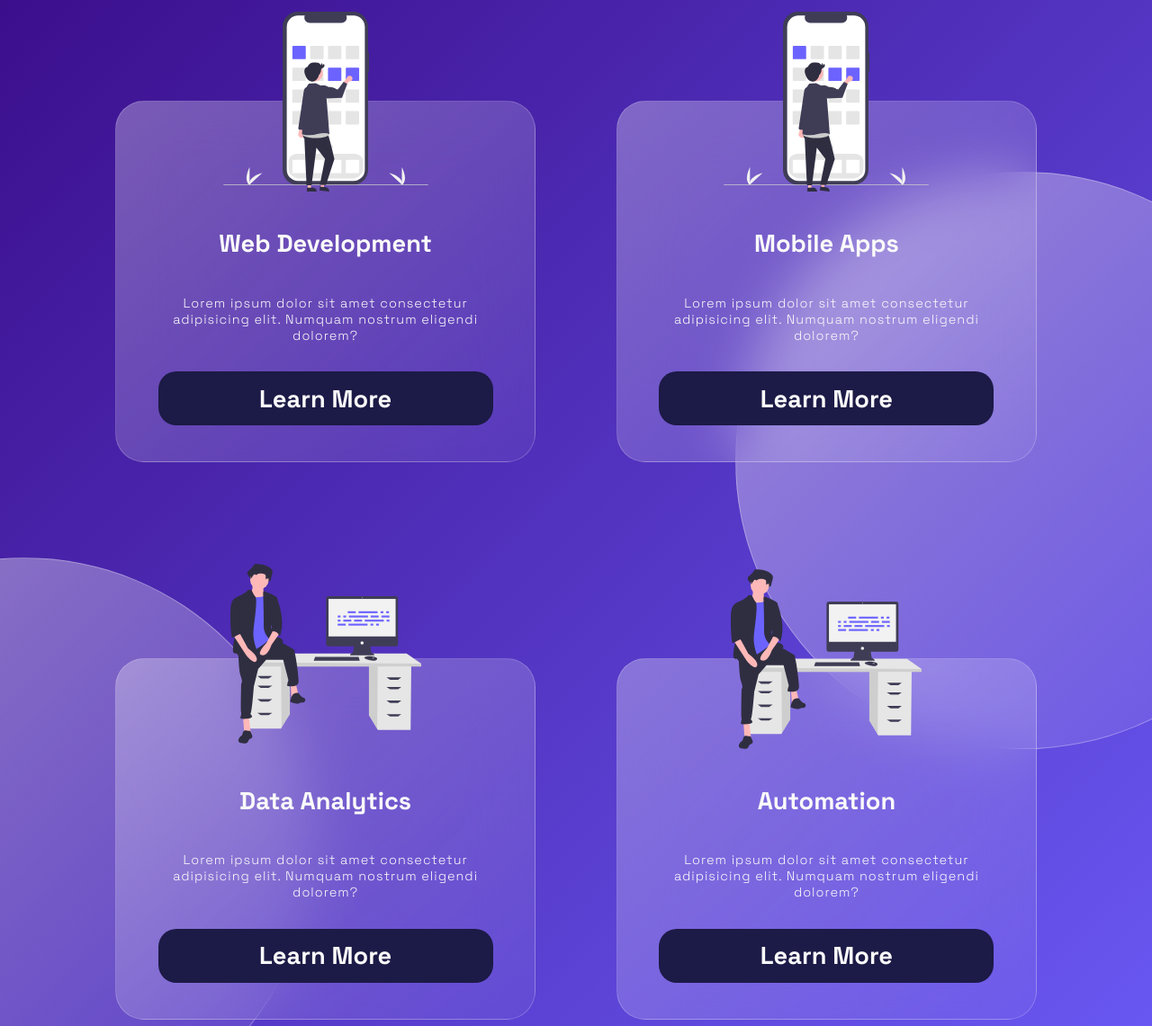
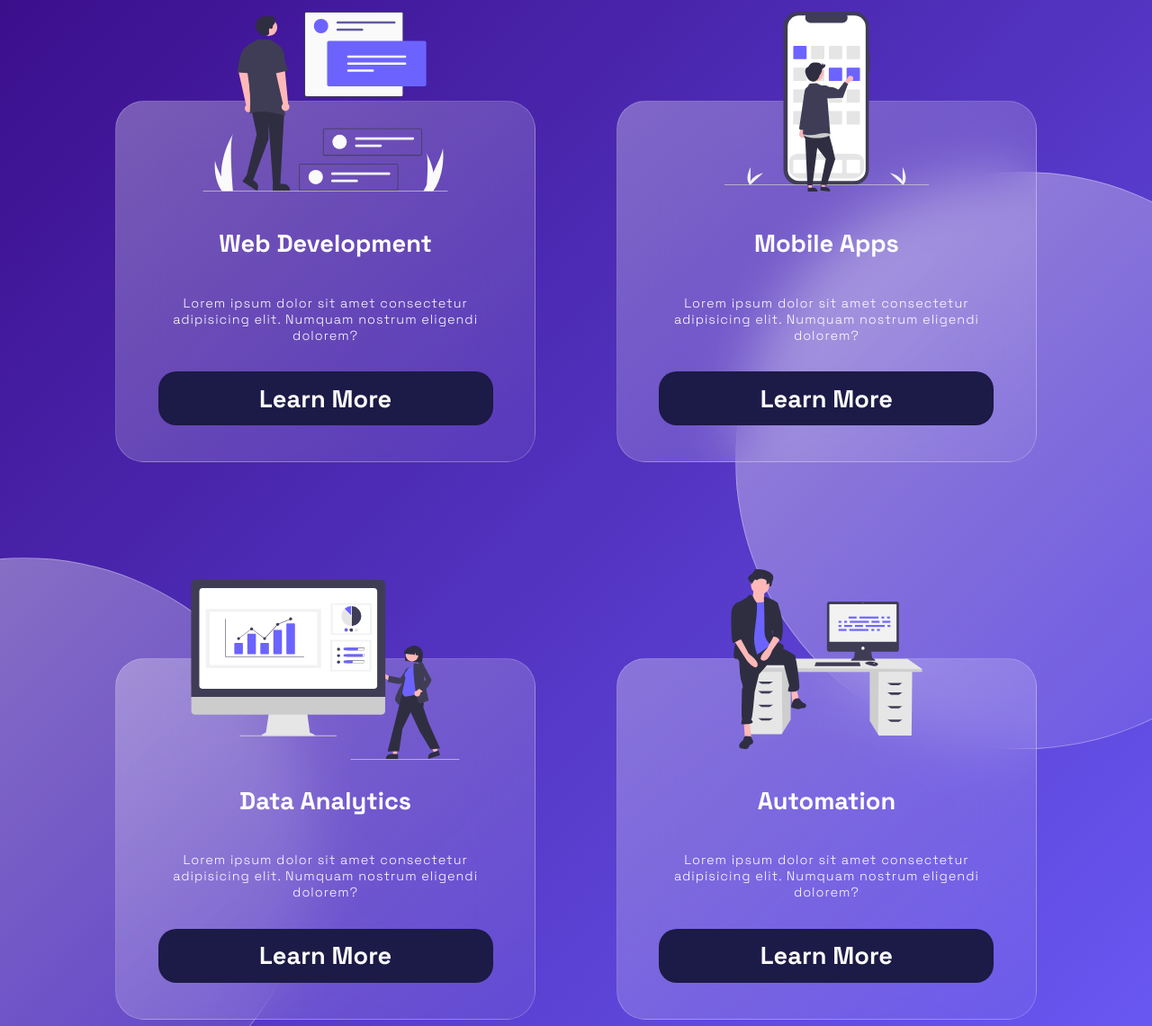
Before and after one commit to michaelarn0ld-deprecated/ecstatech-app, a Gatsby site: page / in a window 1280 px wide. Shown: the part 941-2082 px from the top of the page at 90% size. Built offline with nearby package versions, Linux system fonts and the light colour scheme; Gatsby itself is replaced by a stand-in of ours.

Commit message:
fixed SVG issues by importing into <img> tags in react component

```diff
--- a/src/components/Services.js
+++ b/src/components/Services.js
@@ -1,5 +1,9 @@
 import React from "react"
 import "../styles/Services.scss"
+import webdev from "../images/webdev.svg"
+import mobiledev from "../images/mobiledev.svg"
+import dataviz from "../images/dataviz.svg"
+import automate from "../images/automate.svg"
 
 const Services = () => {
   return (
@@ -10,7 +14,7 @@ const Services = () => {
       </div>
       <div className="services-glass">
         <div className="services-glass-item one">
-          <div></div>
+          <img src={webdev} alt="" />
           <h2>Web Development</h2>
           <p>
             Lorem ipsum dolor sit amet consectetur adipisicing elit. Numquam
@@ -19,7 +23,7 @@ const Services = () => {
           <button>Learn More</button>
         </div>
         <div className="services-glass-item two">
-          <div></div>
+          <img src={mobiledev} alt="" />
           <h2>Mobile Apps</h2>
           <p>
             Lorem ipsum dolor sit amet consectetur adipisicing elit. Numquam
@@ -28,7 +32,7 @@ const Services = () => {
           <button>Learn More</button>
         </div>
         <div className="services-glass-item three">
-          <div></div>
+          <img src={dataviz} alt="" />
           <h2>Data Analytics</h2>
           <p>
             Lorem ipsum dolor sit amet consectetur adipisicing elit. Numquam
@@ -37,7 +41,7 @@ const Services = () => {
           <button>Learn More</button>
         </div>
         <div className="services-glass-item four">
-          <div></div>
+          <img src={automate} alt="" />
           <h2>Automation</h2>
           <p>
             Lorem ipsum dolor sit amet consectetur adipisicing elit. Numquam
--- a/src/styles/Services.scss
+++ b/src/styles/Services.scss
@@ -39,7 +39,7 @@
       text-align: center;
       position: relative;
       background: #ffffff;
-      color: #fafafa;
+      color: #fff;
       background: linear-gradient(
         to right bottom,
         rgba(255, 255, 255, 0.3),
@@ -69,7 +69,7 @@
       &.two,
       &.three,
       &.four {
-        > div {
+        > img {
           position: absolute;
           top: -25%;
           width: 85%;
@@ -96,25 +96,9 @@
         }
       }
 
-      &.one {
-        > div {
-          background-image: url("../images/mobile.svg");
-        }
-      }
-      &.two {
-        > div {
-          background-image: url("../images/mobile.svg");
-        }
-      }
       &.three {
-        > div {
-          top: calc(-25% - 6px);
-          background-image: url("../images/automate.svg");
-        }
-      }
-      &.four {
-        > div {
-          background-image: url("../images/automate.svg");
+        > img {
+          top: calc(-25% + 12px);
         }
       }
     }
@@ -218,7 +202,8 @@
       > p {
         font-size: 0.9rem;
       }
-      padding-bottom: 100px;
+      padding-bottom: 160px;
+      padding-top: 63px;
     }
   }
 }
```
Also changed, not shown: src/images/datavis.svg (deleted), src/images/dataviz.svg (added), src/images/mobiledev.svg (renamed from src/images/mobile.svg), src/images/webdev.svg (added).
